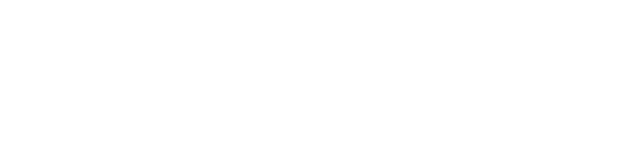
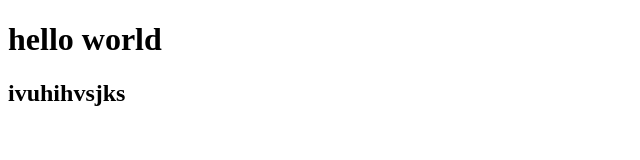
Before and after one commit to NPolis/my1page, a plain HTML site: page index.html in a window 1280 px wide. Shown: the whole page, without its empty margins (0-640 px from the left). Drawn offline with Linux system fonts and the light colour scheme.

Commit message:
add heders

```diff
--- a/index.html
+++ b/index.html
@@ -6,6 +6,7 @@
     <title>Document</title>
 </head>
 <body>
-
+    <h1> hello world</h1>
+    <h2>ivuhihvsjks</h2>
 </body>
 </html>
```
